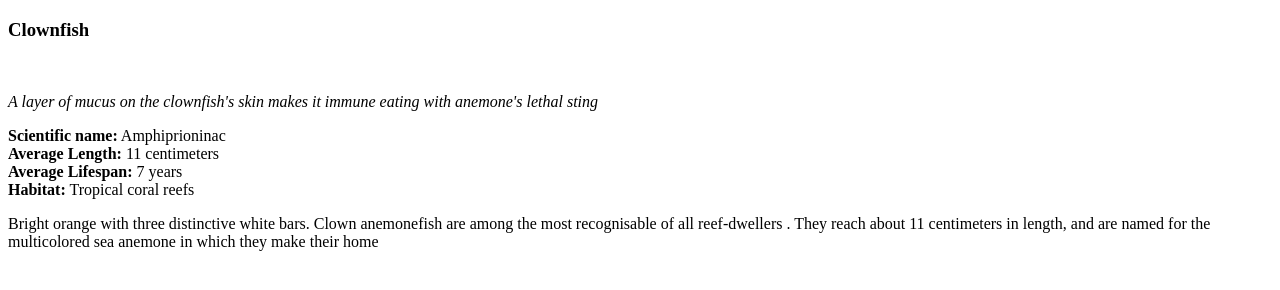
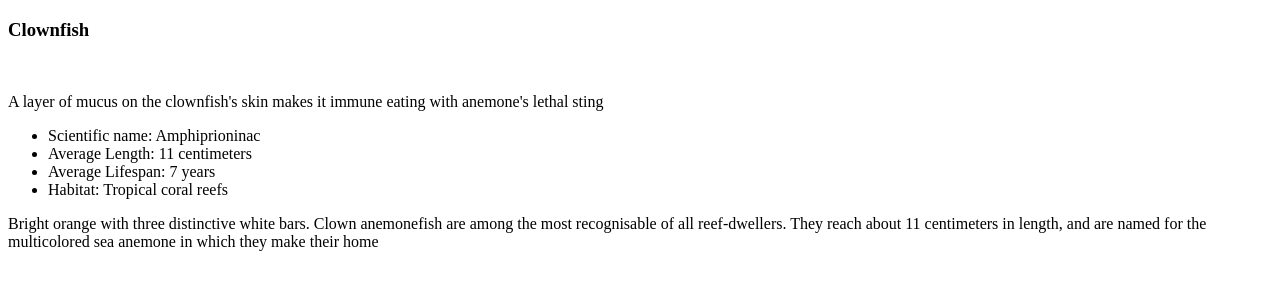
Before and after one commit to Gloriazira/Animal-Cards, a plain HTML site: page index.html in a window 1280 px wide. Drawn offline with Linux system fonts and the light colour scheme.

Commit message:
adding metadata to index.html

```diff
--- a/index.html
+++ b/index.html
@@ -13,17 +13,20 @@
       <div class="image"><img src="clown-fish.jfif" alt=""></div>
       <div class="text">
         <div class="para1">
-                    <p><i>A layer of mucus on the clownfish's skin makes it immune eating with anemone's lethal sting</i></p>
+          <p>A layer of mucus on the clownfish's skin makes it immune eating with anemone's lethal sting</p>
         </div>
+
         <div class="list">
-                    <p><strong>Scientific name:</strong> Amphiprioninac</br>
-                    <strong>Average Length:</strong> 11 centimeters</br>
-                    <strong>Average Lifespan:</strong> 7 years</br>
-                    <strong>Habitat:</strong> Tropical coral reefs</p>
+          <ul class="animalFeatures">
+            <li class="features">Scientific name: Amphiprioninac</li>
+            <li class="features">Average Length: 11 centimeters</li>
+            <li class="features">Average Lifespan: 7 years</li>
+            <li class="features"> Habitat: Tropical coral reefs</li>
+          </ul>
         </div>
+
         <div class="para2">
-                    <p>Bright orange with three distinctive white bars. Clown anemonefish are among the most recognisable of all reef-dwellers
-                        . They reach about 11 centimeters in length, and are named for the multicolored sea anemone in which they make their home</p>
+          <p>Bright orange with three distinctive white bars. Clown anemonefish are among the most recognisable of all reef-dwellers. They reach about 11 centimeters in length, and are named for the multicolored sea anemone in which they make their home</p>
         </div>
       </div>
     </div>
```
Lines whose indentation alone changed are shown as unchanged.
